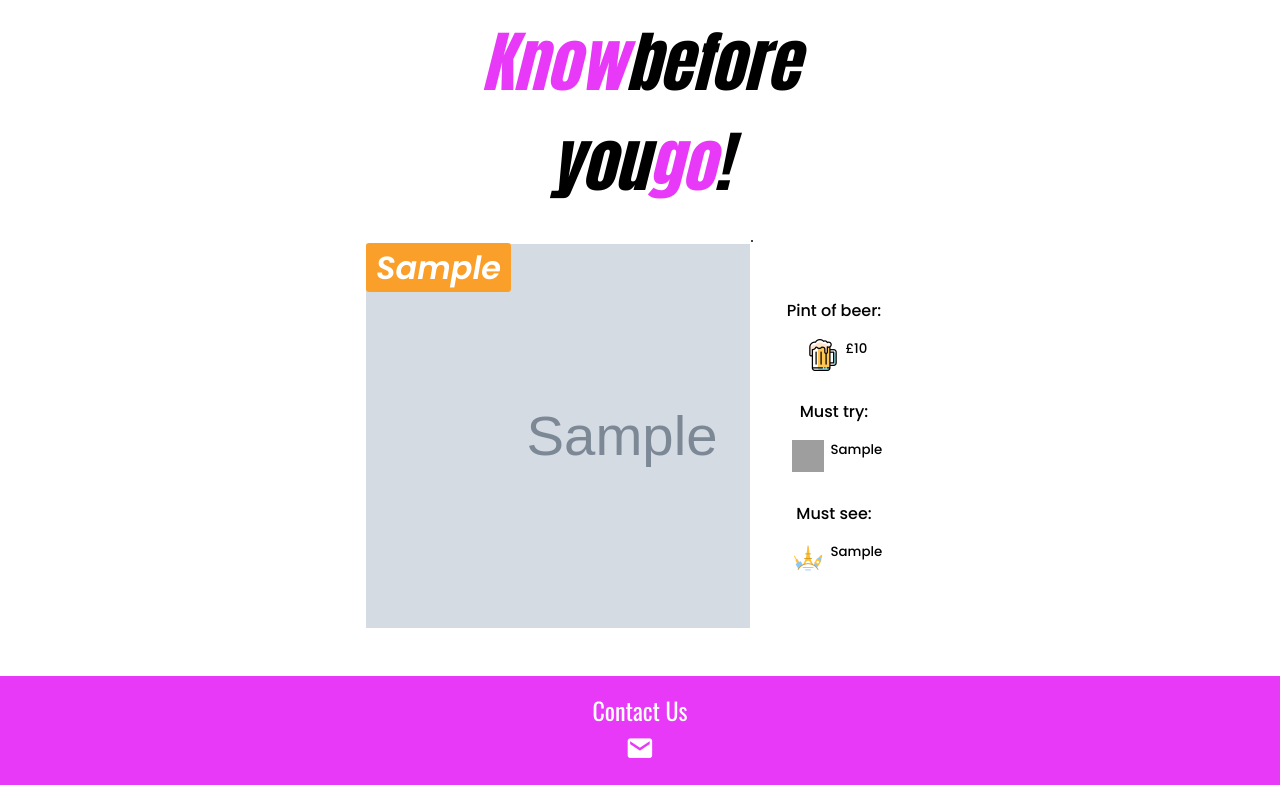
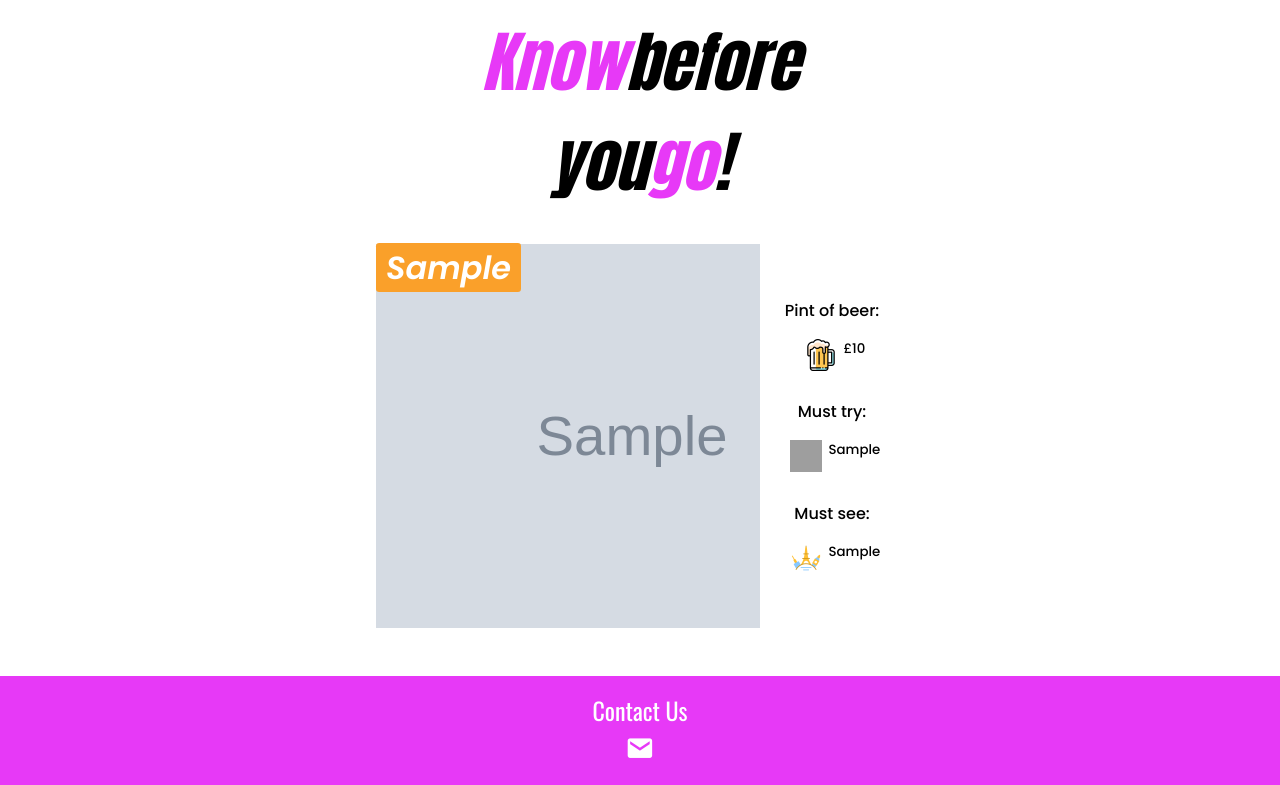
Before and after one commit to ramsey-merdassi/collection-app, a PHP site: page / in a window 1280 px wide. Shown: the part 623-1408 px from the top of the page. Run offline with PHP 8.4, Linux system fonts and the light colour scheme; tables that the repository leaves empty or names only in its code hold one stand-in row (values such as "Sample post"); grey boxes marked "Sample" are stand-in pictures; grey boxes are pictures that could not be loaded.

Commit message:
removed font duplicate links and amended flex container

```diff
--- a/index.php
+++ b/index.php
@@ -13,11 +13,7 @@ require_once 'db.php';
     <link rel="preconnect" href="https://fonts.googleapis.com">
     <link rel="preconnect" href="https://fonts.gstatic.com" crossorigin>
     <link href="https://fonts.googleapis.com/css2?family=Anton&family=Oswald:wght@200..700&display=swap" rel="stylesheet">
-    <link rel="preconnect" href="https://fonts.googleapis.com">
-    <link rel="preconnect" href="https://fonts.gstatic.com" crossorigin>
     <link href="https://fonts.googleapis.com/css2?family=Anton&family=Bitter:ital,wght@0,100..900;1,100..900&family=Oswald:wght@200..700&family=Poppins:ital,wght@0,100;0,200;0,300;0,400;0,500;0,600;0,700;0,800;0,900;1,100;1,200;1,300;1,400;1,500;1,600;1,700;1,800;1,900&display=swap" rel="stylesheet">
-    <link rel="preconnect" href="https://fonts.googleapis.com">
-    <link rel="preconnect" href="https://fonts.gstatic.com" crossorigin>
     <link href="https://fonts.googleapis.com/css2?family=Anton&family=Bitter:ital,wght@0,100..900;1,100..900&family=Dancing+Script:wght@400..700&family=Noto+Sans+SC:wght@100..900&family=Oswald:wght@200..700&family=Poppins:ital,wght@0,100;0,200;0,300;0,400;0,500;0,600;0,700;0,800;0,900;1,100;1,200;1,300;1,400;1,500;1,600;1,700;1,800;1,900&display=swap" rel="stylesheet">
 </head>
 <body>
@@ -36,7 +32,7 @@ require_once 'db.php';
             {
                 echo
                     " <div class='destination_container'>
-                           <div class='location' style='background-image: url({$destination['image']})'><div class='destination_name'>".$destination['location']."</div></div>.
+                           <div class='location' style='background-image: url({$destination['image']})'><div class='destination_name'>".$destination['location']."</div></div>
                             <div class='stats'>
                                     <div class = 'inner_stats'>
                                         <div>
--- a/insider_travel.css
+++ b/insider_travel.css
@@ -192,7 +192,7 @@ a {
         flex-direction: column;
         justify-content: center;
         align-items: center;
-        width: 10rem;
+        width: 9rem;
     }
 
     .inner_stats {
```
